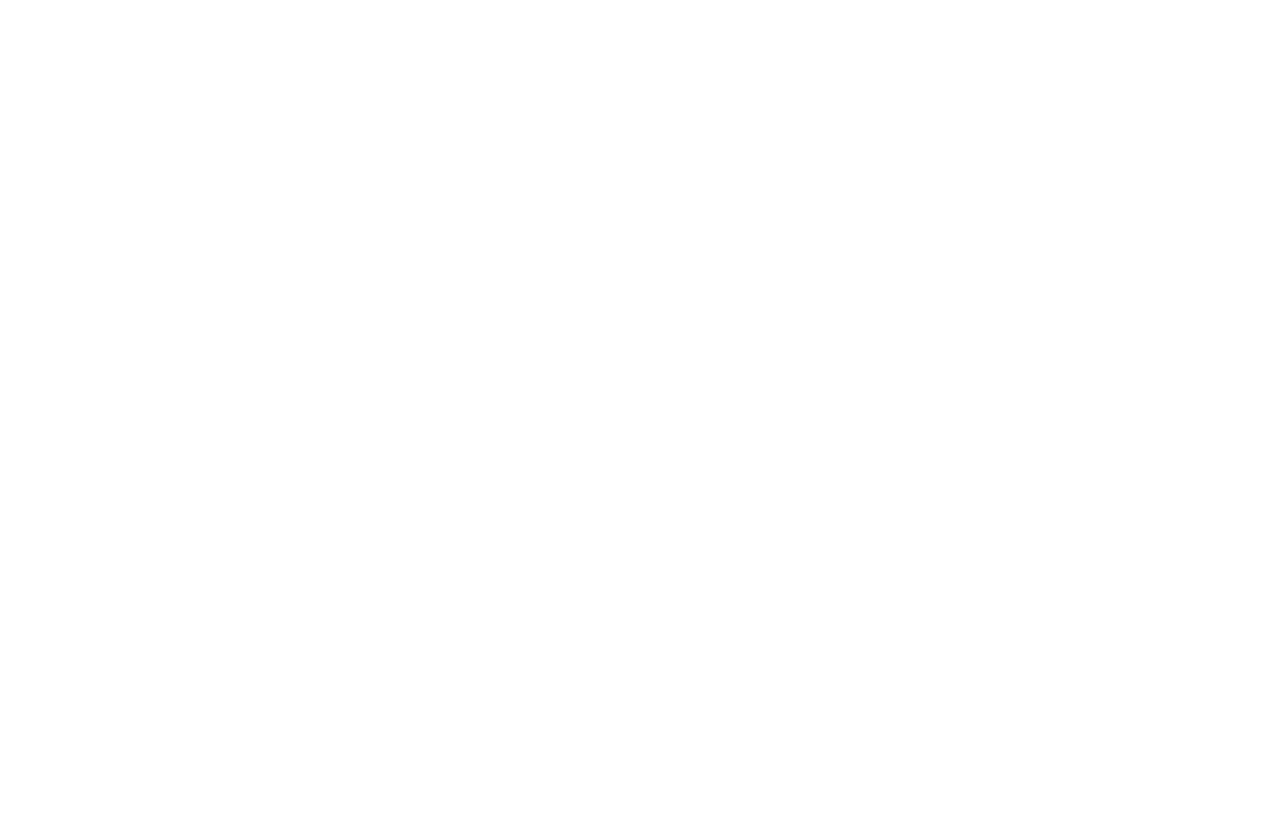
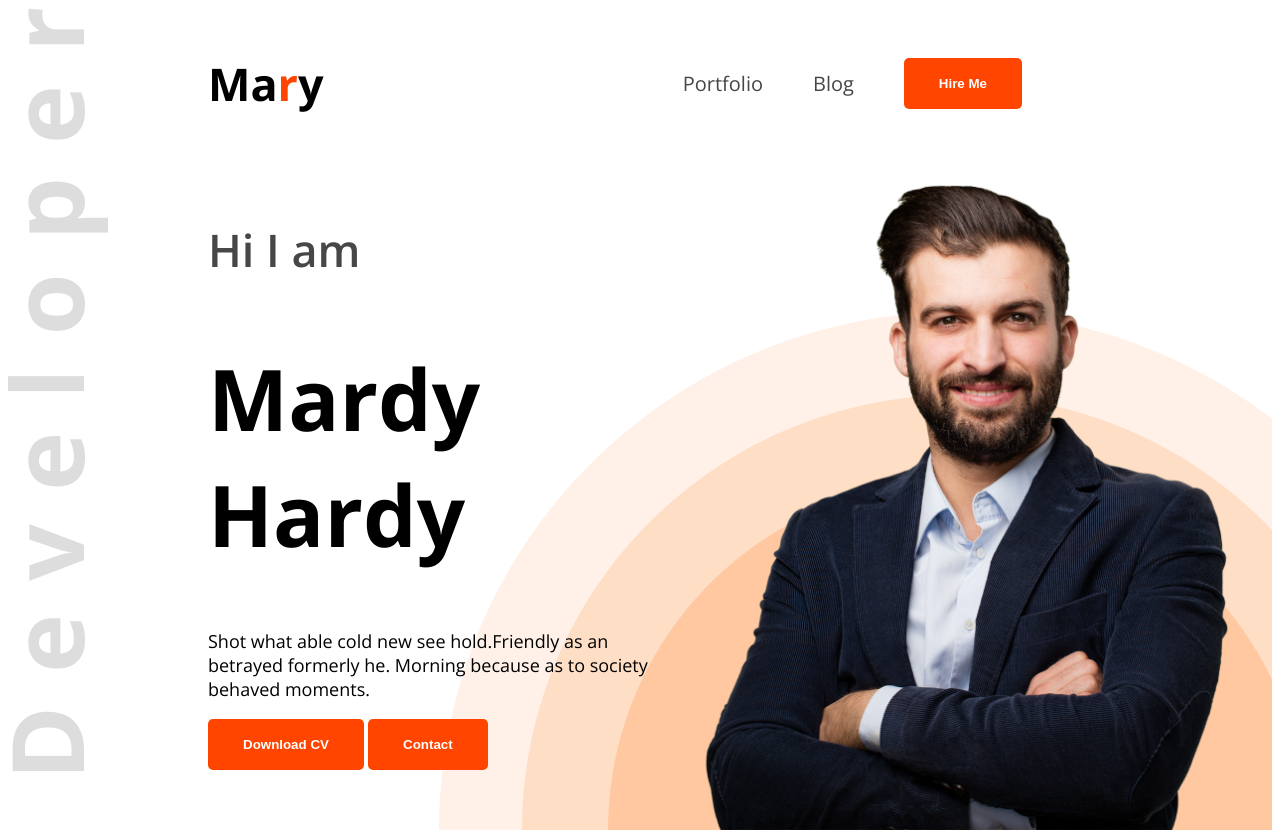
Before and after one commit to Farjana02mim/web-developer-portfolio, a plain HTML site: page index.html in a window 1280 px wide. Before the commit the page ends 800 px from the top, so only its background shows below. Drawn offline with nearby package versions, Linux system fonts and the light colour scheme.

Commit message:
added some task

```diff
--- a/index.html
+++ b/index.html
@@ -4,10 +4,32 @@
     <meta charset="UTF-8">
     <meta name="viewport" content="width=device-width, initial-scale=1.0">
     <title>Web Developer Portfolio</title>
+    <link rel="preconnect" href="https://fonts.googleapis.com">
+<link rel="preconnect" href="https://fonts.gstatic.com" crossorigin>
+<link href="https://fonts.googleapis.com/css2?family=Open+Sans:ital,wght@0,300..800;1,300..800&display=swap" rel="stylesheet">
+    <link rel="stylesheet" href="styles/style.css">
 </head>
-<body>
-    <header>
+<body class="open-sans-normal">
+    <header class="header">
+        <nav>
+            <h3 class="nav-title">Ma<span style="color: orangered;">r</span>y</h3>
+            <ul>
+            <li><a class="dark-2" href="#portfolio">Portfolio</a></li>
+            <li><a class="dark-2" href="#blog">Blog</a></li>
+            <li><a href="#"><button class="btn-primary">Hire Me</button></a></li>
+        </ul>
+        </nav>
 
+        <div class="banner">
+            <div class="banner-container">
+                <h4 class="banner-greetings dark-2">Hi I am</h4>
+                <h1 class="banner-title">Mardy Hardy</h1>
+                <p class="banner-description">Shot what able cold new see hold.Friendly as an betrayed formerly he. Morning because as to society behaved moments.</p>
+                <button class="btn-primary">Download CV</button>
+                <button class="btn-primary">Contact</button>
+            </div>
+            <img class="banner-profile-pic" src="images/hardy.png" alt="">
+        </div>
     </header>
     <main>
 
--- /dev/null
+++ b/styles/style.css
@@ -0,0 +1,84 @@
+
+.open-sans-normal {
+  font-family: "Open Sans", sans-serif;
+  font-optical-sizing: auto;
+  font-weight: normal;
+  font-style: normal;
+  font-variation-settings:
+    "wdth" 100;
+}
+.dark-2{
+    color: #474747;
+}
+.btn-primary{
+    background-color: orangered;
+    font-weight: bold;
+    color: white;
+    padding: 18px 35px;
+    border-radius: 5px;
+    border: none;
+}
+
+/* header */
+.header{
+    background-image: url(../images/developer.png), url(../images/header_bg.png);
+    background-repeat: no-repeat;
+    background-position: top left, bottom right;
+}
+/*nav style*/
+nav{
+    display: flex;
+    align-items: center;
+    justify-content: space-between;
+    margin: 0 200px;
+}
+
+.nav-title{
+    font-weight: bold;
+    font-size: 45px;
+}
+nav ul{
+    display: flex;
+    align-items: center;
+
+}
+
+nav ul li{
+    list-style: none;
+    margin-right: 50px;
+}
+
+nav ul li a{
+    text-decoration: none;
+    font-size: 20px;
+}
+
+/* banner style */
+
+.banner{
+    display: flex;
+    justify-content: space-between;
+    margin: 0 35px 0 200px;
+}
+
+.banner-content{
+    max-width: 580px;
+}
+
+.banner-greetings{
+    font-size: 45px;
+    font-weight: 600;
+}
+
+.banner-title{
+    font-weight: bold;
+    font-size: 85px;
+}
+
+.banner-description{
+    font-size: 18px;
+}
+
+.banner-profile-pic{
+    width: 580px;
+}
```
